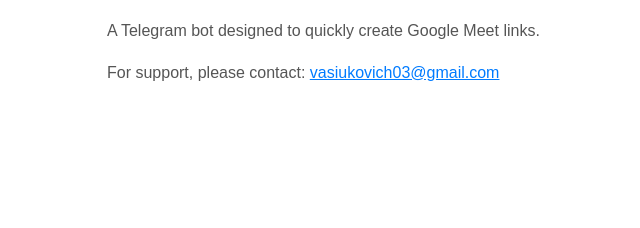
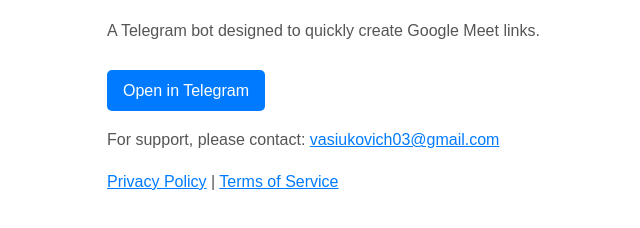
Before and after one commit to mahhis/google-meet-bot, a website: page public/index.html in a window 1280 px wide. Shown: the part 108-336 px from the top of the page, without its empty margins (133-773 px from the left). Drawn offline with Linux system fonts and the light colour scheme.

Commit message:
fix index.html

```diff
--- a/public/index.html
+++ b/public/index.html
@@ -13,6 +13,10 @@
 <body>
   <h1>Meet Link Bot</h1>
   <p>A Telegram bot designed to quickly create Google Meet links.</p>
+  <p><a href="https://t.me/givemegooglemeetbot" style="display: inline-block; background-color: #007bff; color: white; padding: 8px 16px; text-decoration: none; border-radius: 5px; margin-top: 10px;">Open in Telegram</a></p>
   <p>For support, please contact: <a href="mailto:vasiukovich03@gmail.com">vasiukovich03@gmail.com</a></p>
+  <footer>
+    <p><a href="/privacy.html">Privacy Policy</a> | <a href="/tos.html">Terms of Service</a></p>
+  </footer>
 </body>
 </html>
```
Also changed, not shown: 1 other file.
